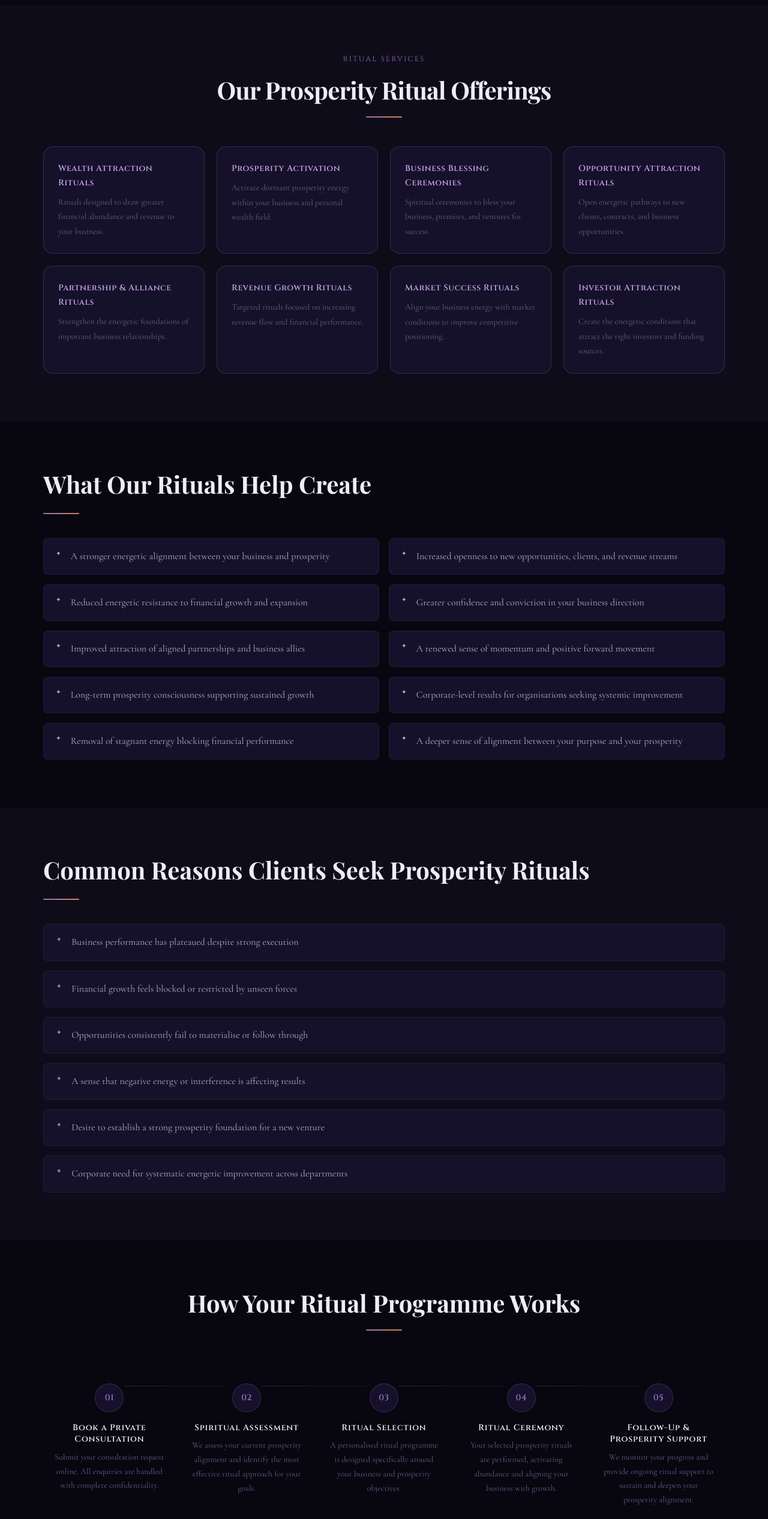
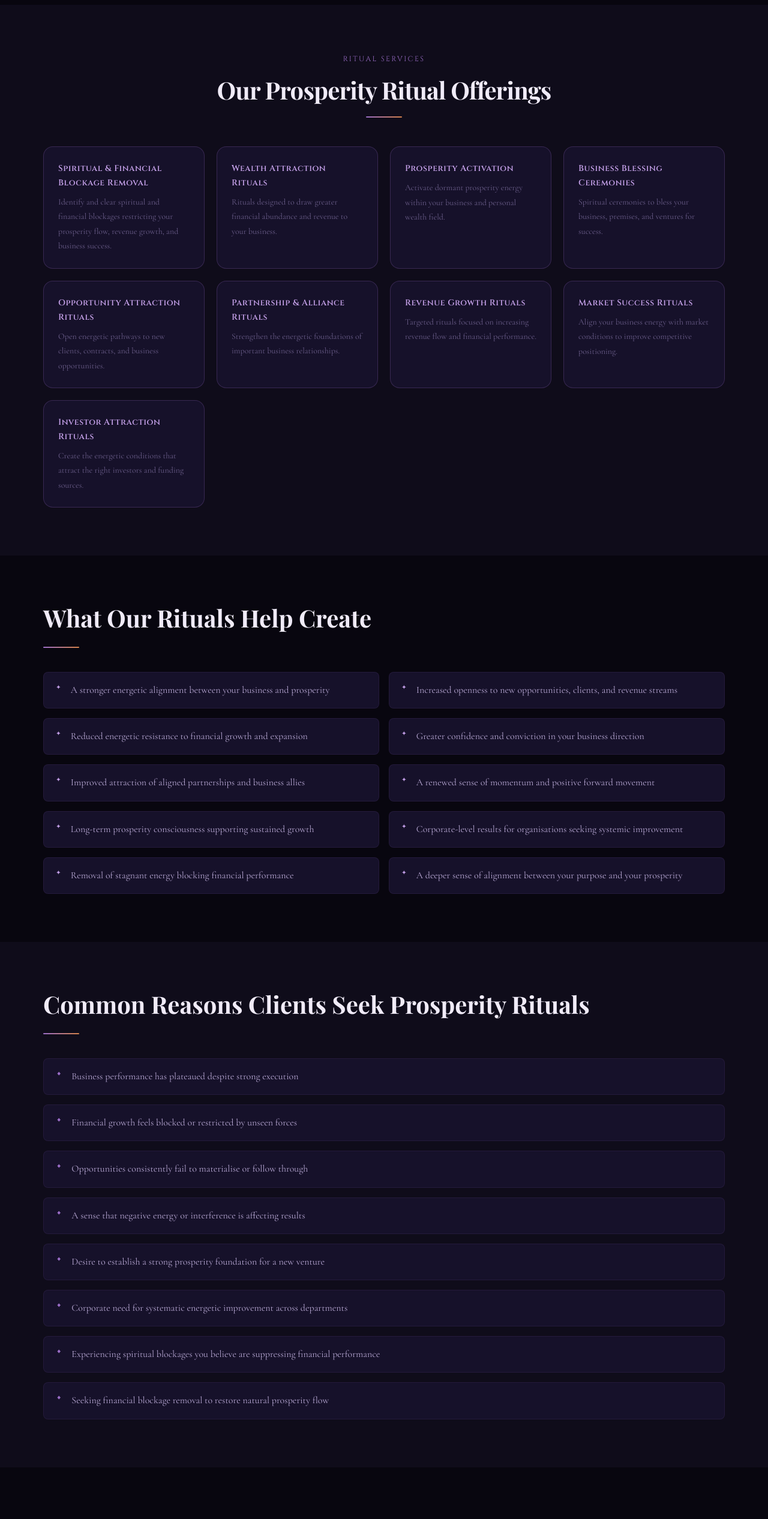
Before and after one commit to nehcracker/Business-Wealth-Key, a React (Vite) app: page /services/prosperity-rituals in a window 1280 px wide. Shown: the part 1805-4337 px from the top of the page at 60% size. Built offline with nearby package versions, Linux system fonts and the light colour scheme; no server answers; a web font is replaced by a local one.

Commit message:
seo: add blockage removal card, keyword WHY_SEEK items, update serviceSchema

```diff
--- a/src/pages/ProsperityRituals/ProsperityRituals.jsx
+++ b/src/pages/ProsperityRituals/ProsperityRituals.jsx
@@ -10,7 +10,7 @@ import WhoWeServe from '../../components/common/WhoWeServe/WhoWeServe'
 import FAQAccordion from '../../components/common/FAQAccordion/FAQAccordion'
 import { faqData } from '../../utils/faqData'
 import { processStepsData } from '../../utils/processStepsData'
-import { generateBreadcrumbSchema } from '../../utils/structuredData'
+import { generateBreadcrumbSchema, generateServiceSchema, generateFAQSchema } from '../../utils/structuredData'
 import { IconShield, IconDiamond, IconCrown, IconGlobe, IconFlame } from '../../assets/icons'
 import heroImage from '../../assets/images/services/Business-Prosperity-Rituals.jpg'
 import './ProsperityRituals.css'
@@ -22,6 +22,7 @@ const WHO = [
 ]
 
 const RITUAL_SERVICES = [
+  { title: 'Spiritual & Financial Blockage Removal', desc: 'Identify and clear spiritual and financial blockages restricting your prosperity flow, revenue growth, and business success.' },
   { title: 'Wealth Attraction Rituals',       desc: 'Rituals designed to draw greater financial abundance and revenue to your business.' },
   { title: 'Prosperity Activation',           desc: 'Activate dormant prosperity energy within your business and personal wealth field.' },
   { title: 'Business Blessing Ceremonies',    desc: 'Spiritual ceremonies to bless your business, premises, and ventures for success.' },
@@ -52,6 +53,8 @@ const WHY_SEEK = [
   'A sense that negative energy or interference is affecting results',
   'Desire to establish a strong prosperity foundation for a new venture',
   'Corporate need for systematic energetic improvement across departments',
+  'Experiencing spiritual blockages you believe are suppressing financial performance',
+  'Seeking financial blockage removal to restore natural prosperity flow',
 ]
 
 const TRUST = [
@@ -69,12 +72,20 @@ export default function ProsperityRituals() {
     { name: 'Services', slug: '/services' },
     { name: 'Prosperity Rituals', slug: '/services/prosperity-rituals' },
   ])
+  const serviceSchema = generateServiceSchema({
+    name:        'Business Prosperity Rituals',
+    description: 'Powerful prosperity rituals for business success and luck. Remove spiritual and financial blockages. For entrepreneurs, executives, and corporations worldwide.',
+    slug:        '/services/prosperity-rituals',
+  })
+  const faqSchema = generateFAQSchema(faqData['prosperity-rituals'])
 
   return (
     <>
       {seo}
       <Helmet>
         <script type="application/ld+json">{JSON.stringify(breadcrumb)}</script>
+        <script type="application/ld+json">{JSON.stringify(serviceSchema)}</script>
+        <script type="application/ld+json">{JSON.stringify(faqSchema)}</script>
       </Helmet>
 
       <HeroSection
```
